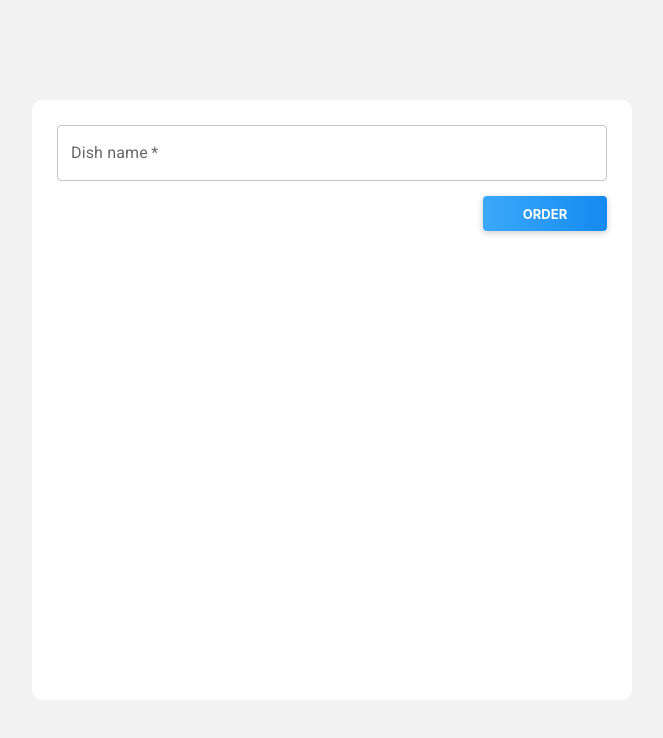
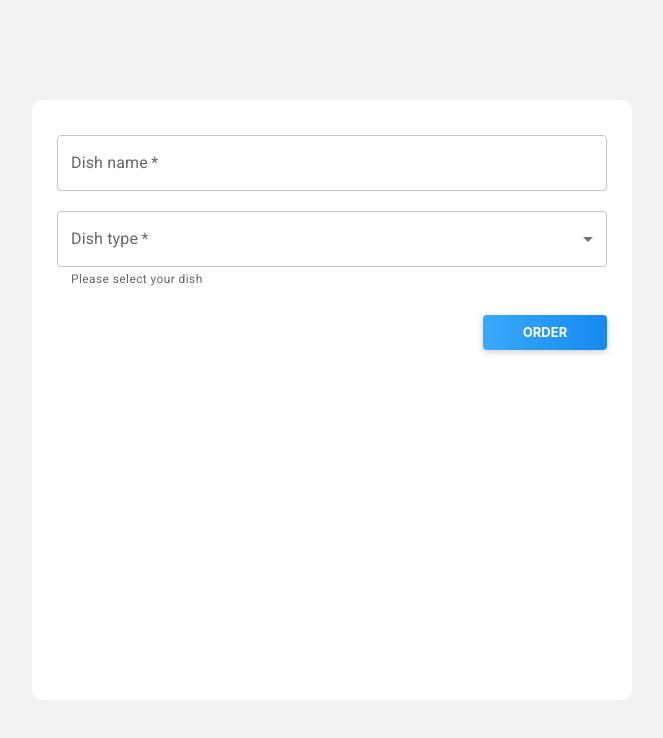
Before and after one commit to AnnaSawickaZiolkowska/ReactForm, a React (Create React App) app: page / in a window 1280 px wide. Shown: the top 738 px of the page, without its empty margins (308-971 px from the left). Built offline with nearby package versions, Linux system fonts and the light colour scheme.

Commit message:
added select input

```diff
--- a/package.json
+++ b/package.json
@@ -6,6 +6,7 @@
     "@emotion/react": "^11.5.0",
     "@emotion/styled": "^11.3.0",
     "@material-ui/core": "^4.12.3",
+    "@material-ui/pickers": "^3.3.10",
     "@mui/material": "^5.0.4",
     "@testing-library/jest-dom": "^5.14.1",
     "@testing-library/react": "^11.2.7",
--- a/src/components/Form.js
+++ b/src/components/Form.js
@@ -1,7 +1,15 @@
-import React from "react";
+import React, { useState } from "react";
 import styled from "styled-components";
 import TextField from "@mui/material/TextField";
 import { makeStyles } from "@material-ui/core";
+import MenuItem from "@mui/material/MenuItem";
+
+export const dishes = [
+  { label: "", value: "" },
+  { label: "pizza", value: "pizza" },
+  { label: "soup", value: "soup" },
+  { label: "sandwich", value: "sandwich" },
+];
 
 const useStyles = makeStyles({
   btn: {
@@ -13,7 +21,6 @@ const useStyles = makeStyles({
     boxShadow: "0px 2px 7px #00000033",
     borderRadius: "4px",
     opacity: 1,
-    marginLeft: "5px",
     textTransform: "uppercase",
     fontSize: "13px",
     fontWeight: "bold",
@@ -31,6 +38,12 @@ const useStyles = makeStyles({
   field: {
     marginTop: "20px",
     marginBottom: "20px",
+  },
+  textField: {
+    height: "55px",
+    borderRadius: "4px",
+    marginTop: "20px",
+    color: "rgba(0, 0, 0, 0.6)",
   },
 });
 
@@ -53,7 +66,12 @@ const Wrapper = styled.section`
 `;
 
 const Form = () => {
-  const { btn, field } = useStyles();
+  const [dish, setDish] = useState("");
+  const handleDishes = (event) => {
+    setDish(event.target.value);
+  };
+  const { btn, field, textField } = useStyles();
+  console.log(dish);
   return (
     <Wrapper>
       <form noValidate autoComplete="off">
@@ -61,11 +79,32 @@ const Form = () => {
           className={field}
           id="outlined-basic"
           label="Dish name"
+          views={["hours", "minutes", "seconds"]}
+          format="HH:mm:ss"
           variant="outlined"
           color="primary"
           fullWidth
           required
+          style={{ margin: "10px 0" }}
         />
+        {/* <input className={textField} type="time" step="1" variant="outlined" /> */}
+        <TextField
+          id="outlined-select-currency"
+          className={field}
+          select
+          label="Dish type"
+          value={dish}
+          onChange={handleDishes}
+          helperText="Please select your dish"
+          style={{ margin: "10px 0" }}
+          required
+        >
+          {dishes.map((option) => (
+            <MenuItem key={option.value} value={option.value}>
+              {option.label}
+            </MenuItem>
+          ))}
+        </TextField>
         <button className={btn}>Order</button>
       </form>
     </Wrapper>
--- /dev/null
+++ b/src/components/data.js
@@ -0,0 +1 @@
+export const dishes = ["pizza", "soup", "sandwich"]
```
Also changed, not shown: 1 other file (tests, documents, lock files or other folders).
